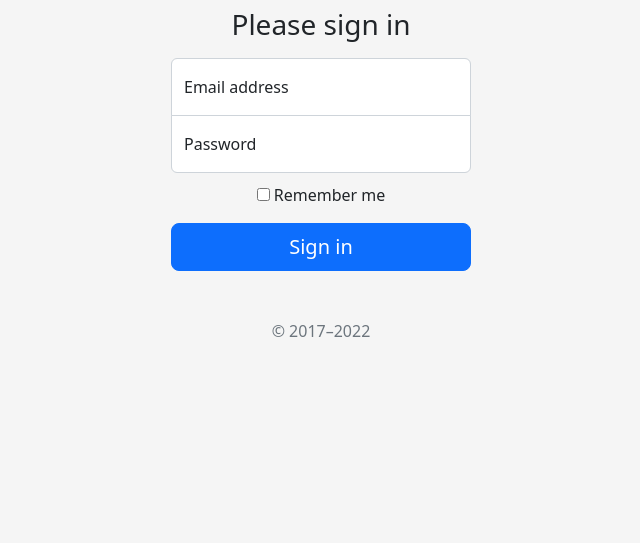
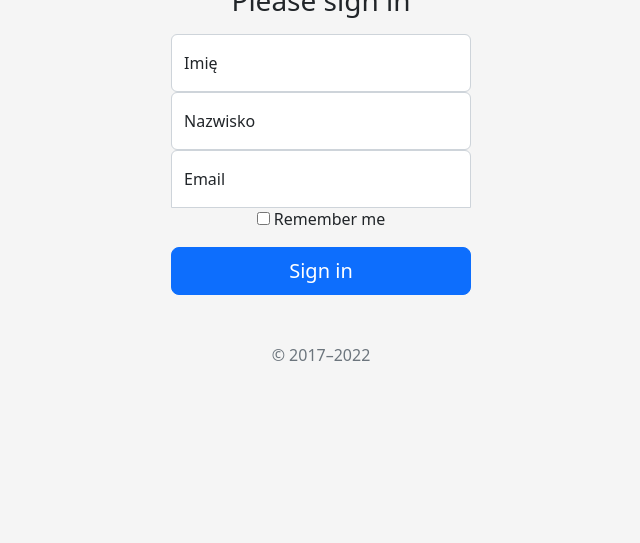
Before and after one commit to maciekpastuszak/Newsletter-signup, a website: page signup.html in a window 1280 px wide. Shown: the part 257-800 px from the top of the page, without its empty margins (319-959 px from the left). Drawn offline with nearby package versions, Linux system fonts and the light colour scheme.

Commit message:
update form inputs

```diff
--- a/signup.html
+++ b/signup.html
@@ -28,12 +28,16 @@
     <h1 class="h3 mb-3 fw-normal">Please sign in</h1>
 
     <div class="form-floating">
-      <input type="email" class="form-control" id="floatingInput" placeholder="name@example.com">
-      <label for="floatingInput">Email address</label>
+      <input type="text" name="fName" class="form-control" id="floatingInput" placeholder="Imie">
+      <label for="floatingInput">Imię</label>
     </div>
     <div class="form-floating">
-      <input type="password" class="form-control" id="floatingPassword" placeholder="Password">
-      <label for="floatingPassword">Password</label>
+        <input type="text" name="email" class="form-control" id="floatingInput" placeholder="Nazwisko">
+        <label for="floatingInput">Nazwisko</label>
+    </div>
+    <div class="form-floating">
+        <input type="email" name="email" class="form-control" id="floatingInput" placeholder="name@example.com">
+        <label for="floatingInput">Email</label>
     </div>
 
     <div class="checkbox mb-3">
```
